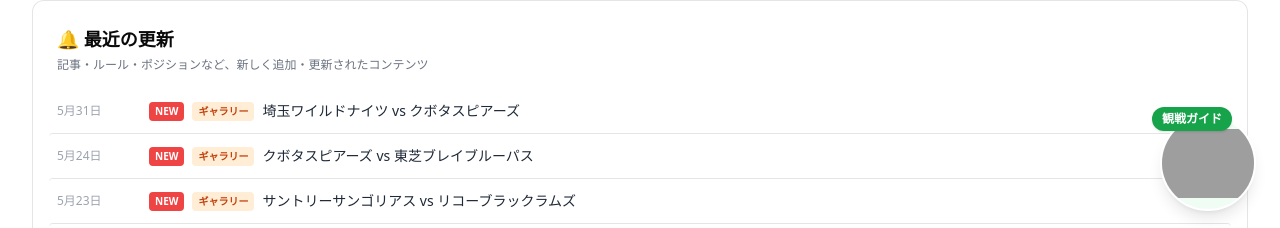
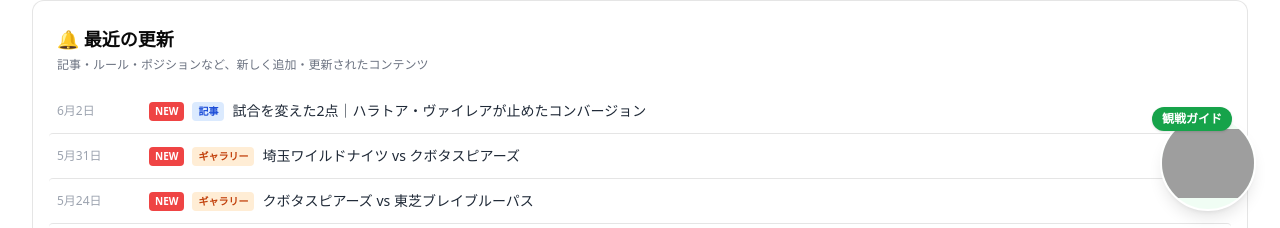
Before and after one commit to atsushi0507/raizo-rugby-lab, a Next.js app: page / in a window 1280 px wide. Shown: the part 565-793 px from the top of the page. Built offline with nearby package versions, Linux system fonts and the light colour scheme; no server answers; the database is empty; grey boxes are pictures that could not be loaded.

Commit message:
記事の追加

```diff
--- a/app/articles/[id]/page.tsx
+++ b/app/articles/[id]/page.tsx
@@ -209,6 +209,18 @@
           </section>
         )}
 
+        {/* 試合背景 */}
+        {article.storyContext && (
+          <section className="mb-8">
+            <h2>📖 {article.storyContext.title}</h2>
+            <div className="border-l-4 border-gray-300 bg-gray-50 rounded-r-lg px-5 py-4">
+              <div className="text-sm text-gray-600 leading-loose whitespace-pre-line">
+                {article.storyContext.body}
+              </div>
+            </div>
+          </section>
+        )}
+
         {/* 会話で理解する */}
         {article.conversations.length > 0 && (
           <section className="mb-8">
--- /dev/null
+++ b/data/articles/article7.yaml
@@ -0,0 +1,97 @@
+id: "mRcz0sn3ozzuxcRfTR8I"
+title: '試合を変えた2点｜ハラトア・ヴァイレアが止めたコンバージョン'
+category: "分析"
+tags: ["ディフェンス", "ゴールチャージ", "判断力", "WTB", "プレーオフ"]
+thumbnail: "https://res.cloudinary.com/ddbfkxo9j/image/upload/v1780483953/1_s6hw7b.png"
+excerpt: "なぜヴァイレアだけがチャージを狙ったのか？満員の秩父宮を沸かせた一歩と、ゴールチャージ成功の条件を解き明かす。"
+date: "2026-05-31"
+readTime: "7分"
+level: "中級"
+team: "クボタスピアーズ"
+position: "WTB14"
+season: "2025-26"
+videoUrl: "https://www.youtube.com/watch?v=zKjiNlQhog8"
+createdAt: "2026-06-02"
+updatedAt: "2026-06-02"
+isFeatured: true
+
+introduction: "なぜヴァイレアだけが、あの2点を諦めなかったのか？"
+
+storyContext:
+  title: "なぜこのプレーが話題になったのか"
+  body: >
+    前年のプレーオフ準決勝。
+    スピアーズはワイルドナイツを破り決勝へ進出した。
+
+    そして今季リーグ戦では、
+    試合終了のホーン後にワイルドナイツが逆転勝利。
+
+    因縁を抱えた両チームが、
+    再びプレーオフ準決勝で激突した。
+
+    チケットは完売。
+
+    キックオフ前から秩父宮は超満員となり、
+    今季屈指の熱気に包まれていた。
+
+    そんな大舞台で生まれたのが、
+    ハラトア・ヴァイレアのゴールチャージだった。
+
+    最終スコアは26-24。
+
+    終了後、多くのファンが
+    「あの2点が勝負を分けた」
+    と語るプレーになった。
+
+conversations:
+  - speaker: "リッチーくん"
+    message: "入ったと思った！！"
+  - speaker: "ライゾウ"
+    message: "みんなそう思った。"
+  - speaker: "リッチーくん"
+    message: "だってポスト正面だよ！？"
+  - speaker: "ライゾウ"
+    message: "だから誰も警戒していなかった。"
+  - speaker: "リッチーくん"
+    message: "でもヴァイレアだけは違ったんだ。"
+  - speaker: "ライゾウ"
+    message: "ああ。彼はゴールじゃなく、キッカーを見ていた。"
+  - speaker: "リッチーくん"
+    message: "キッカーを？"
+  - speaker: "ライゾウ"
+    message: "助走の長さ、ボールの向き、立ち位置。"
+  - speaker: "ライゾウ"
+    message: "全部見て『届く』と判断した。"
+  - speaker: "リッチーくん"
+    message: "だからチャージに行ったのか！"
+  - speaker: "ライゾウ"
+    message: "ゴールチャージは反応じゃない。"
+  - speaker: "ライゾウ"
+    message: "予測した者だけが止められる。"
+
+techniqueBreakdown:
+  overview:
+    title: "ゴールチャージは予測で止める"
+    body: "ゴールチャージは足が速いだけでは成功しない。早く動けばオフサイド、遅れれば届かない。必要なのはキッカーの準備から成功を予測する洞察力だ。ヴァイレアは助走距離やボールの置き方を観察し、『届く』と判断したからこそ勝負に出られた。"
+    image: "https://res.cloudinary.com/ddbfkxo9j/image/upload/v1780483956/2_a88ocj.png"
+
+  sections:
+    - title: "① 円陣に入らない"
+      body: "コンバージョンキック前、多くの選手は円陣を組み次のプレーへ備える。しかしヴァイレアは違った。まずゴールチャージの可能性を探り、準備を優先した。チャージはキック前から始まっている。"
+
+    - title: "② キッカーを観察する"
+      body: "見るべきはボールではない。助走の長さ、ボールの角度、踏み込み位置。ヴァイレアはそれらの情報から、自分の走力で届くかを瞬時に計算していた。"
+
+    - title: "③ 動き出しを合わせる"
+      body: "ゴールチャージ最大の難しさはタイミングにある。早ければ反則、遅ければ届かない。キッカーの動き出しと同時に加速し、トップスピードで踏み切ることで初めてチャージの可能性が生まれる。"
+
+    - title: "④ 最後は信じて飛び切る"
+      body: "届くと判断しても、最後は思い切りが必要だ。ヴァイレアは迷わず高く跳び、腕を最大限に伸ばした。その数センチがコンバージョンを阻止し、結果的に試合を左右する2点を消した。"
+
+watchPoints:
+  - "ヴァイレアが円陣に加わらずチャージ準備をしている点"
+  - "キッカーではなく助走やボールの置き方を観察している点"
+  - "オフサイドにならない絶妙なスタートタイミング"
+  - "トップスピードで加速している走り出し"
+  - "最後に高く跳び切る覚悟と身体能力"
+  - "ゴールチャージは予測と準備で成立していること"
--- a/lib/mdx.ts
+++ b/lib/mdx.ts
@@ -34,6 +34,11 @@
   sections: TechniqueSection[];
 }
 
+export interface StoryContextData {
+  title: string;
+  body: string;
+}
+
 export interface ArticleFrontmatter {
   id: string;
   title: string;
@@ -56,6 +61,7 @@
 
 export interface ArticleData extends ArticleFrontmatter {
   introduction: string;
+  storyContext?: StoryContextData;
   conversations: ConversationItem[];
   structure?: StructureData;
   techniqueBreakdown?: TechniqueBreakdownData;
@@ -305,6 +311,7 @@
       return {
         ...frontmatter,
         introduction: (data.introduction as string) ?? '',
+        storyContext: data.storyContext ? (data.storyContext as StoryContextData) : undefined,
         conversations: (data.conversations as ConversationItem[]) ?? [],
         structure: data.structure ? (data.structure as StructureData) : undefined,
         techniqueBreakdown: data.techniqueBreakdown ? (data.techniqueBreakdown as TechniqueBreakdownData) : undefined,
```
